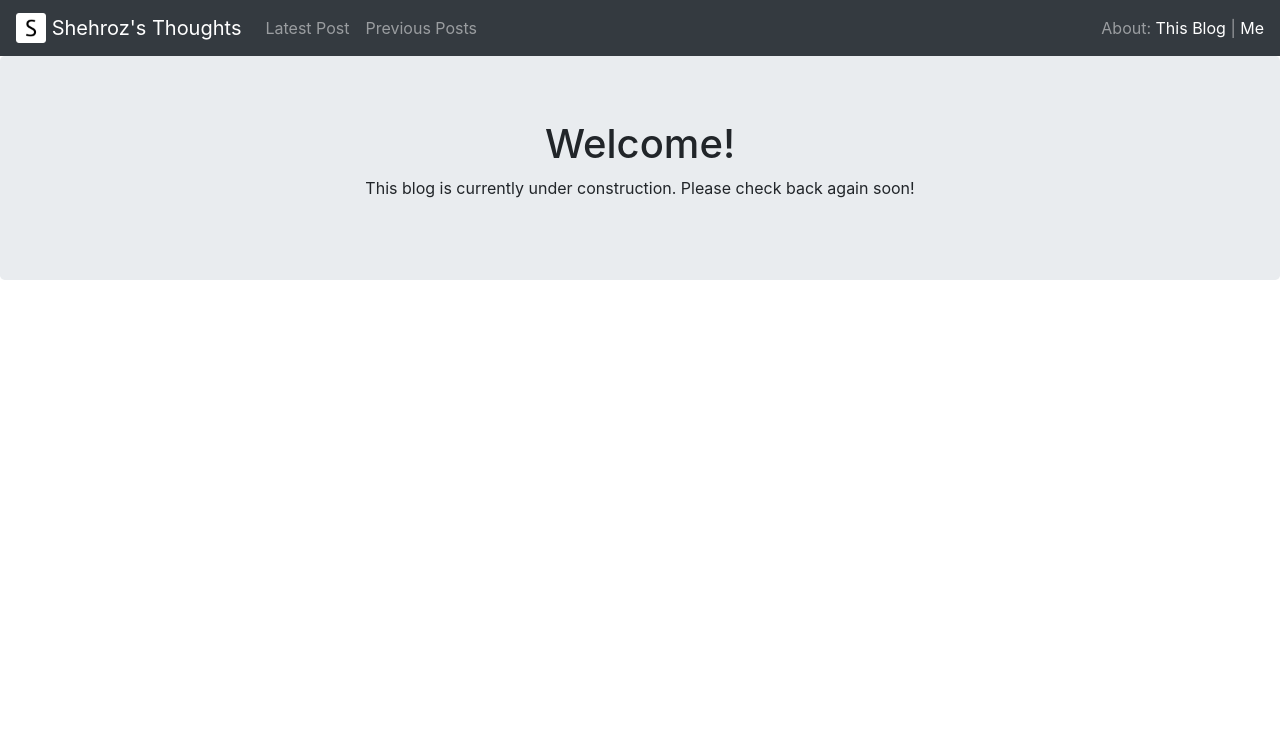
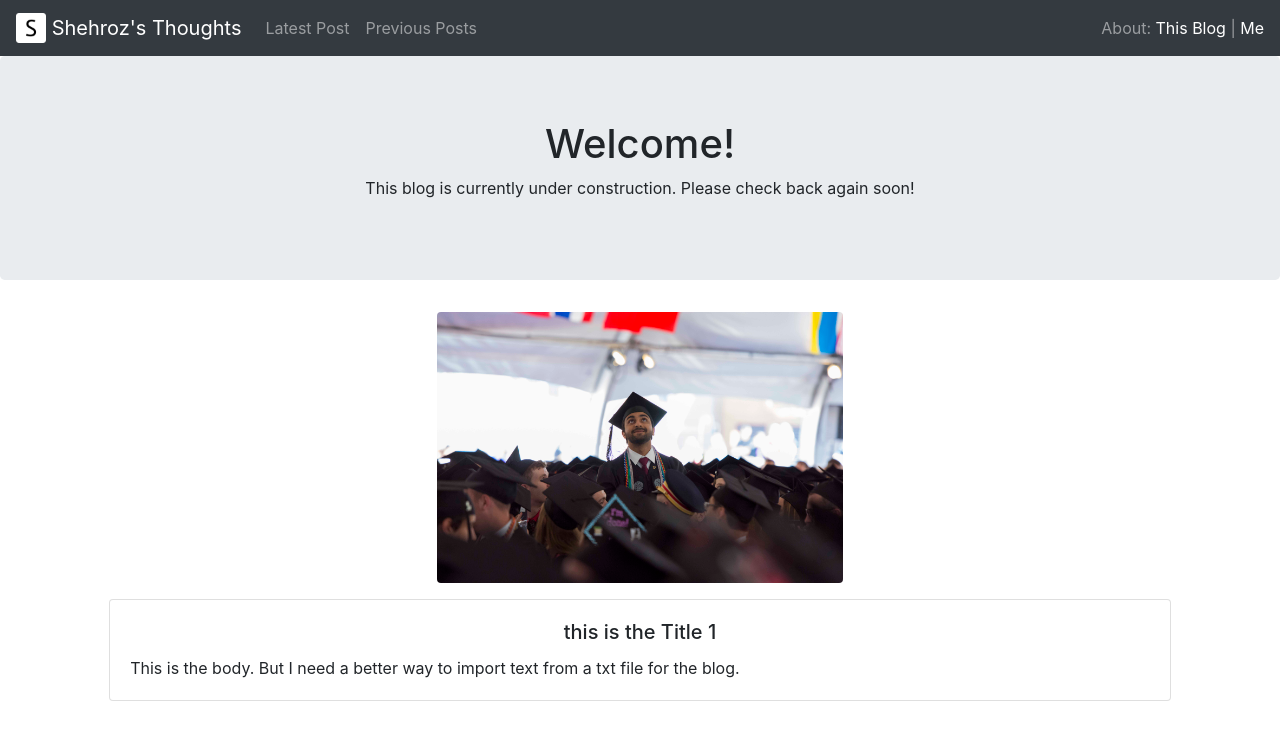
Before and after one commit to syedshehrozhussain/my-website, a React (Create React App) app: page / in a window 1280 px wide. Shown: the top 740 px of the page. Built offline with nearby package versions, Linux system fonts and the light colour scheme.

Commit message:
Prelim work for blog body and text

```diff
--- a/src/content/1/1.json
+++ b/src/content/1/1.json
@@ -1,4 +1,5 @@
 {
     "id": 1,
-    "title": "this is the Title 1"
+    "title": "this is the Title 1",
+    "text": "This is the body. But I need a better way to import text from a txt file for the blog."
 }
--- a/src/sections/body/Body.js
+++ b/src/sections/body/Body.js
@@ -3,6 +3,7 @@ import Container from 'react-bootstrap/Container';
 import Jumbotron from 'react-bootstrap/Jumbotron';
 import Row from 'react-bootstrap/Row';
 import Col from 'react-bootstrap/Col';
+import Post from '../post/Post';
 
 function Body() {
     return (
@@ -23,6 +24,7 @@ function Body() {
                     </Col>
                 </Row>
             </Jumbotron>
+            <Post></Post>
         </Container>
     );
 }
--- /dev/null
+++ b/src/sections/post/Post.js
@@ -0,0 +1,35 @@
+import React from 'react';
+import Card from 'react-bootstrap/Card';
+import Row from 'react-bootstrap/Row';
+import Col from 'react-bootstrap/Col';
+import Image from 'react-bootstrap/Image';
+import SomeImage from '../../content/0/0.jpg';
+import SomeText from '../../content/1/1.txt';
+import SomePostDetails from '../../content/1/1.json';
+
+
+function Post() {
+    return (
+        <>
+            <Row className="mb-3">
+                <Col xs={{span: 4, offset: 4}}>
+                    <Image src={SomeImage} fluid rounded/>
+                </Col>
+            </Row>
+            <Row>
+                <Col xs={{span: 10, offset: 1}}>
+                    <Card>
+                        <Card.Body>
+                            <Card.Title className="d-flex justify-content-center">{SomePostDetails.title}</Card.Title>
+                            <Card.Text>
+                                {SomePostDetails.text}
+                            </Card.Text>
+                        </Card.Body>
+                    </Card>
+                </Col>
+            </Row>
+        </>
+    );
+}
+
+export default Post;
```
Also changed, not shown: src/content/1/1.jpg, 1 other file (tests, documents, lock files or other folders).
